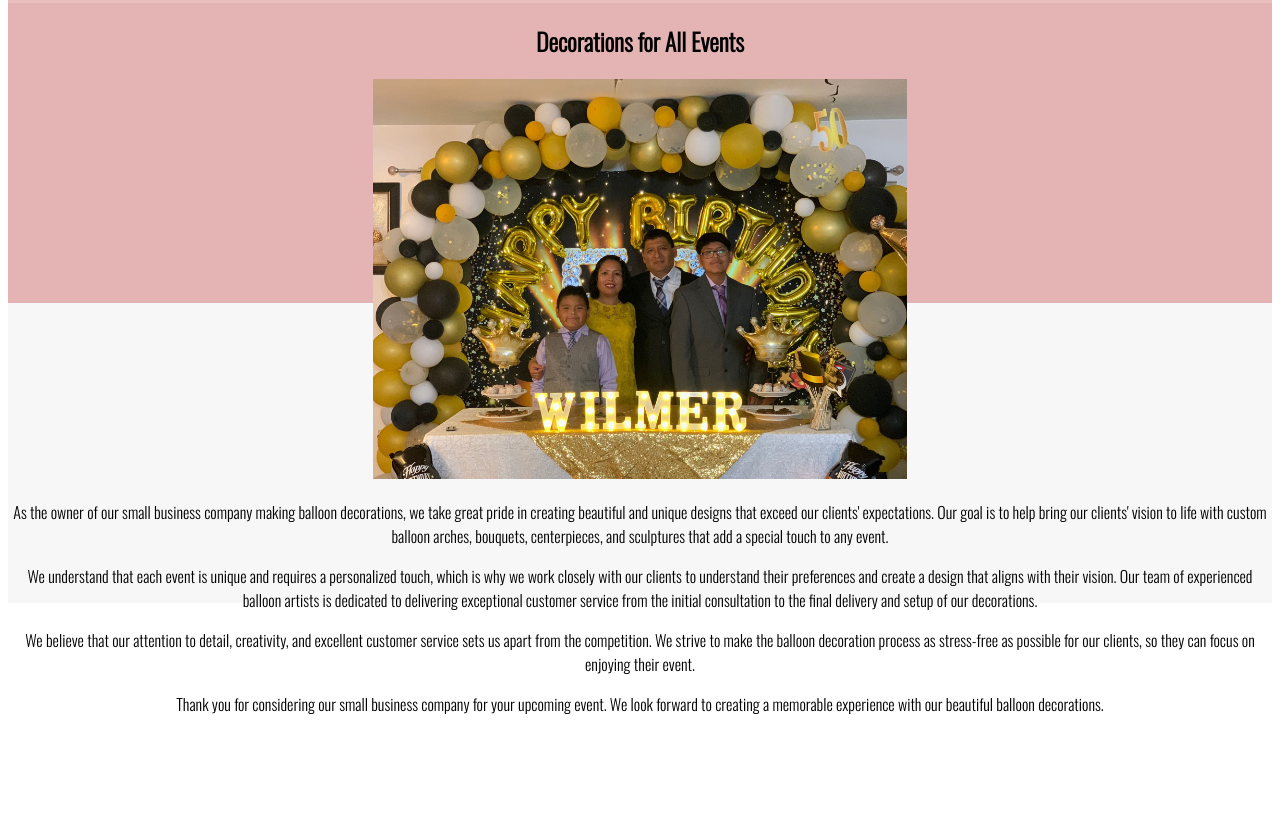
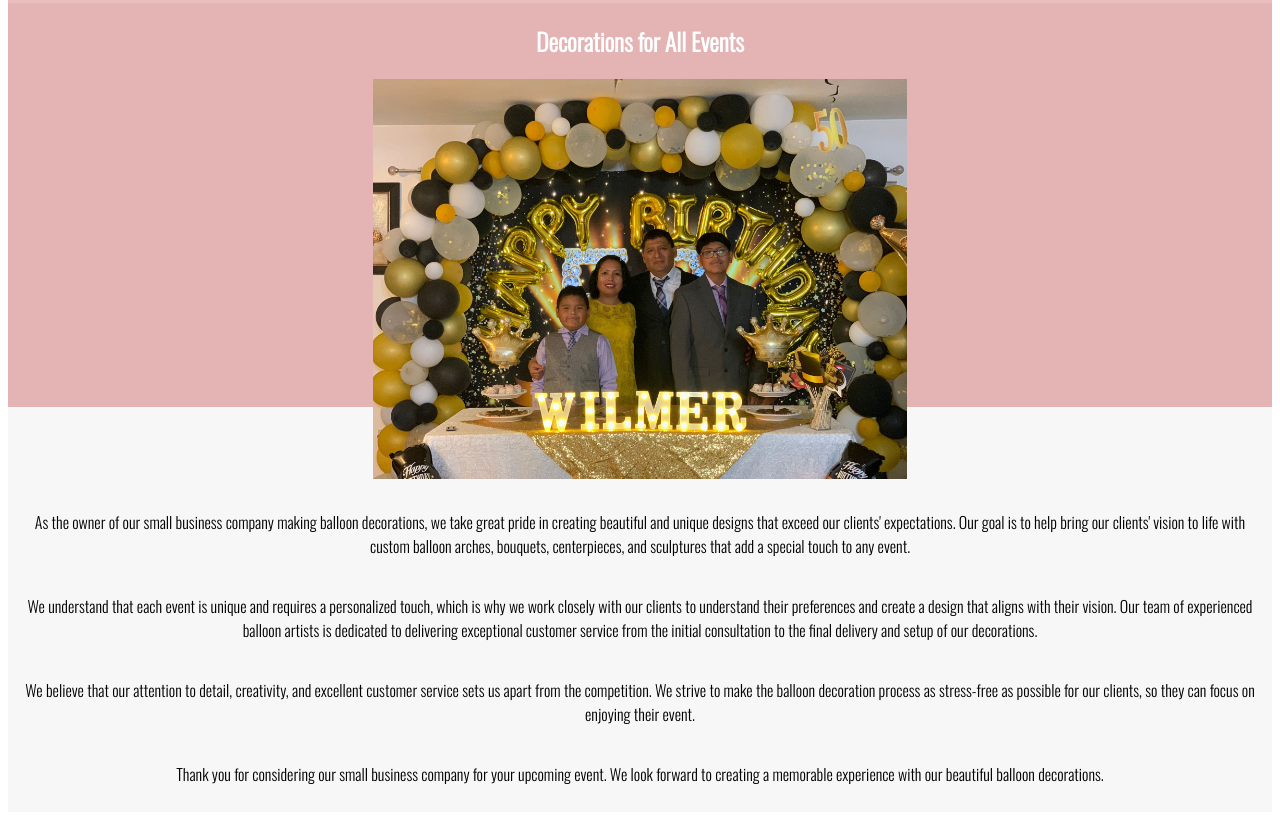
Before and after one commit to Mibo0419/Decorations-by-Elizabeth-A-Balloon-Decoration-Company, a plain HTML site: page Pages/about-us.html in a window 1280 px wide. Shown: the part 107-927 px from the top of the page. Before the commit the page ends 839 px from the top, so only its background shows below. Drawn offline with nearby package versions, Linux system fonts and the light colour scheme.

Commit message:
about us pg minor changes

```diff
--- a/Pages/about-us.css
+++ b/Pages/about-us.css
@@ -44,7 +44,6 @@ body{
 
   /* empty div */
   .empty-div{
-    height: 600px;
     background: linear-gradient(rgb(228, 179, 179), rgb(228, 179, 179) 50%, #f7f7f7 50%, #f7f7f7);
     width: 100%;
   }
@@ -62,3 +61,12 @@ body{
     max-width: 100%;
     height: 400px;
   }
+
+  /* text */
+  h2{
+    color: white;
+  }
+
+  p{
+    padding: 10px 10px 10px 10px;
+  }
```
